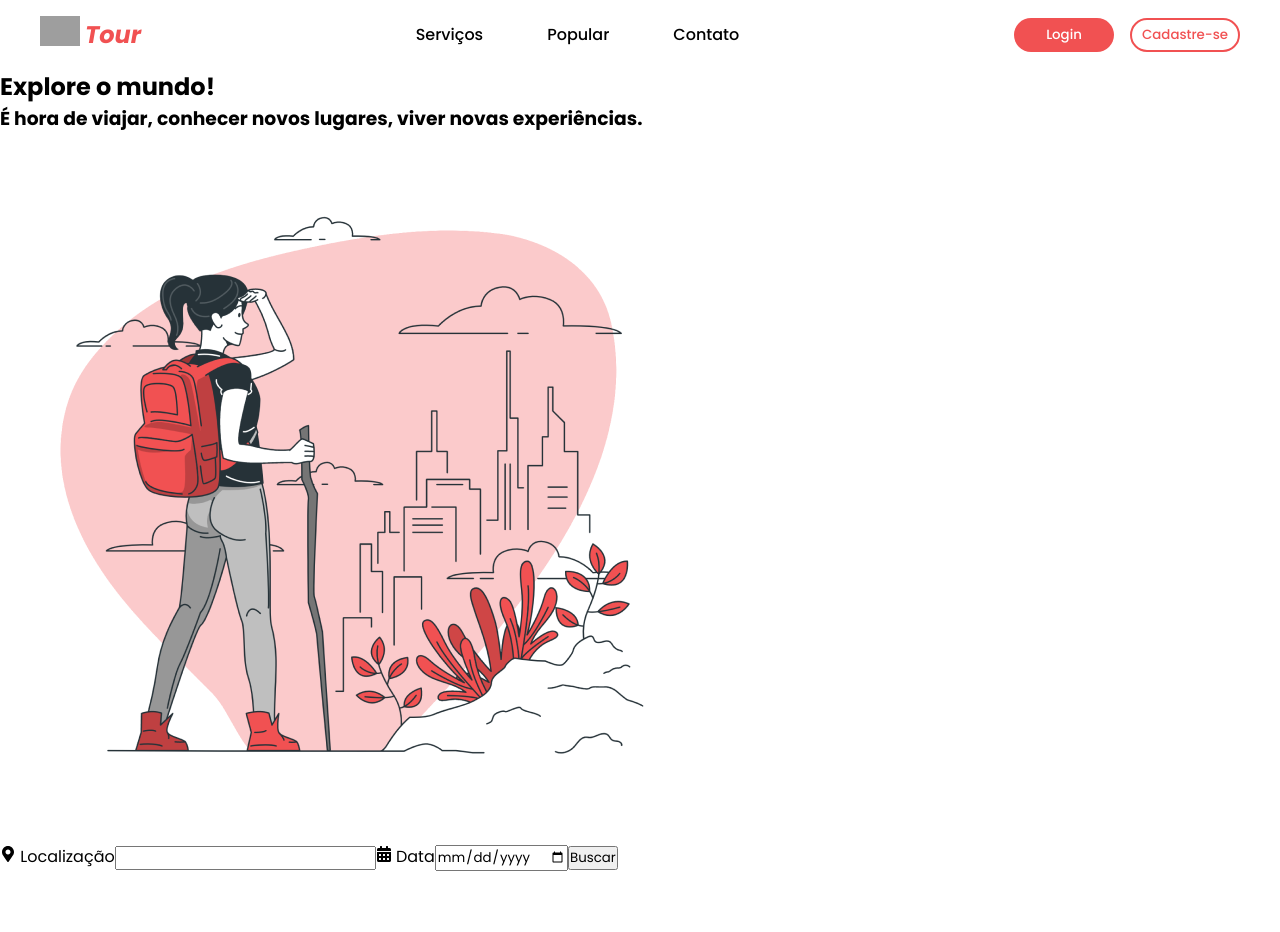
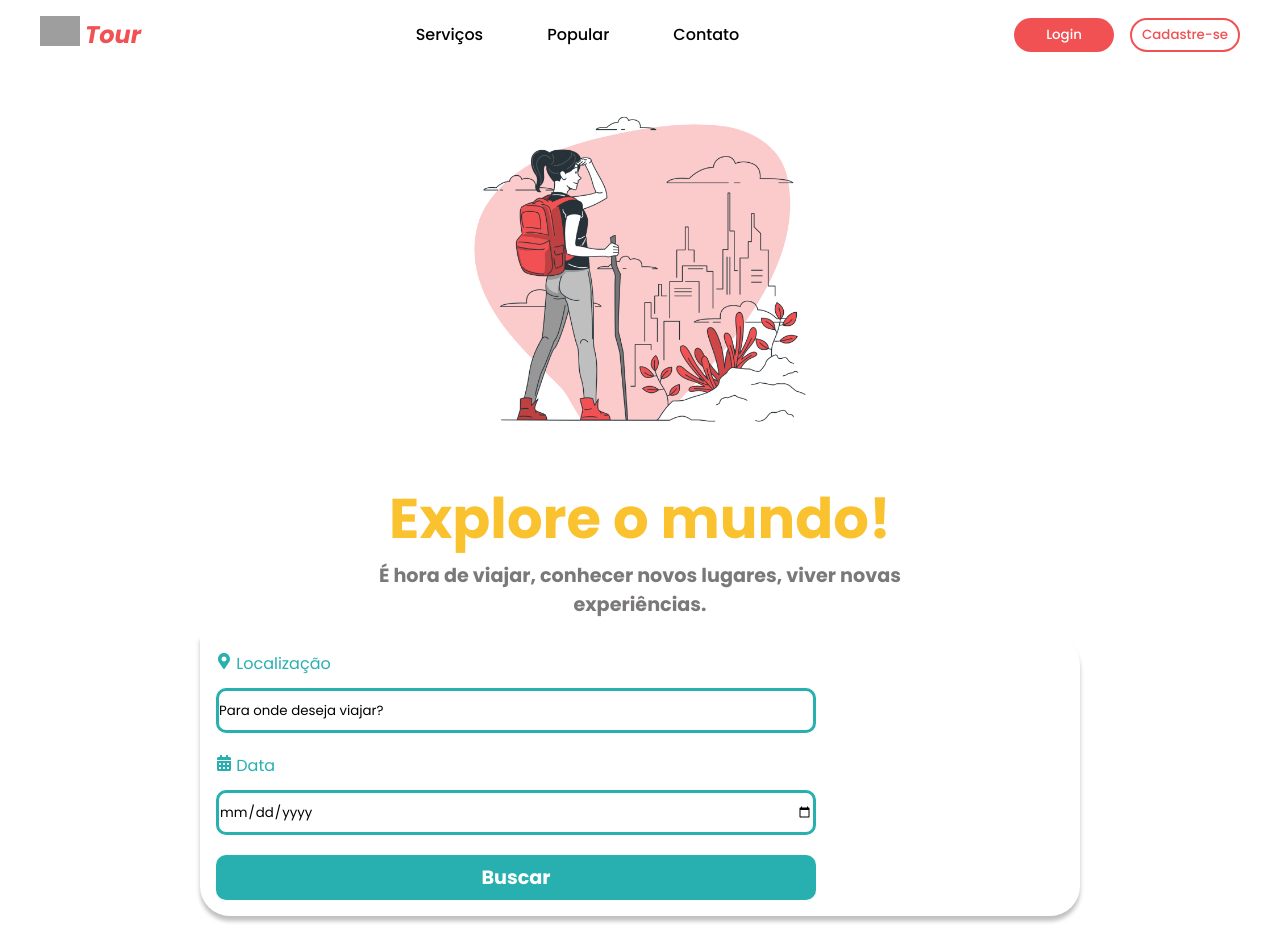
Before and after one commit to kamilenna/projetoViagens, a React (Vite) app: page / in a window 1280 px wide. Before the commit the page ends 871 px from the top, so only its background shows below. Built offline with nearby package versions, Linux system fonts and the light colour scheme; grey boxes are pictures that could not be loaded.

Commit message:
Iniciando o desenvolvimento do componente Banner

```diff
--- a/src/Componentes/Banner.jsx
+++ b/src/Componentes/Banner.jsx
@@ -1,5 +1,5 @@
 import React from "react";
-//import "../styles/Banner.css"
+import "../styles/Styles.css"
 import { FaMapMarkerAlt, FaCalendarAlt } from "react-icons/fa";
 import Journey from "../assets/Journey.png"
 
@@ -7,18 +7,25 @@ export default function Banner() {
     return (
         <div>
             <section>
-                <h1>Explore o mundo!</h1>
-                <h3>É hora de viajar, conhecer novos lugares, viver novas experiências.</h3>
-                <div>
+                <div className="img-inicial">
                     <img src={Journey} alt="" />
                 </div>
+                <div className="mensagem">
+                    <h1>Explore o mundo!</h1>
+                    <p>É hora de viajar, conhecer novos lugares, viver novas experiências.</p>
+                </div>
+                <section className="formulario">
                     <form>
+                        <div className="perguntas">
                             <label for="ilocal"><FaMapMarkerAlt /> Localização</label>
-                    <input type="text" id="ilocal" />
+                            <input type="text" id="ilocal" placeholder="Para onde deseja viajar?" />
+
                             <label for="idata"><FaCalendarAlt /> Data</label>
                             <input type="date" id="idata" />
+                        </div>
                         <button>Buscar</button>
                     </form>
+                </section>
             </section>
         </div>
     )
--- a/src/styles/Menu.css
+++ b/src/styles/Menu.css
@@ -24,7 +24,7 @@ header{
     display: flex;
     justify-content: space-between;
     align-items: center;
-    padding: 1rem;
+    padding: 0.6rem 1rem;
   }
 
   .nav-bar {
--- /dev/null
+++ b/src/styles/Styles.css
@@ -0,0 +1,84 @@
+.img-inicial {
+    max-width: 400px;
+    display: block;
+    margin: 0 auto;
+}
+
+.img-inicial img {
+    width: 100%;
+}
+
+.mensagem {
+    padding: 0 1rem;
+    text-align: center;
+    max-width: 600px;
+    display: block;
+    margin: 0 auto;
+}
+
+.mensagem h1 {
+    font-size: 3.5rem;
+    color: #F9C22E;
+}
+
+.mensagem p {
+    font-size: 1.2rem;
+    font-weight: 700;
+    color: #7a7878;
+}
+
+.formulario {
+    display: flex;
+    flex-direction: column;
+    align-items: center;
+    padding: 1rem 0;
+}
+
+form {
+    padding: 1rem;
+    width: 90vw;
+    max-width: 880px;
+    display: flex;
+    flex-direction: column;
+    /*justify-content: center;*/
+    color: #28AFB0;
+    box-shadow: 0px 5px 4px 0px #00000040;
+    border-radius: 0px 30px 30px 30px;
+}
+
+.perguntas {
+    max-width: 600px;
+    display: flex;
+    flex-direction: column;
+}
+
+.perguntas label {
+    margin-bottom: 12px;
+}
+
+.perguntas input {
+    border: 3px solid #28AFB0;
+    max-width: 600px;
+    height: 45px;
+    margin-bottom: 20px;
+    border-radius: 10px;
+}
+
+.perguntas input::placeholder {
+    color: #000;
+}
+
+form button {
+    max-width: 600px;
+    height: 45px;
+    background-color: #28AFB0;
+    color: #ffffff;
+    border: none;
+    border-radius: 10px;
+    font-size: 1.2rem;
+    font-weight: 700;
+}
+
+@media (min-width:700px) {
+
+}
```
Lines whose indentation alone changed are shown as unchanged.
